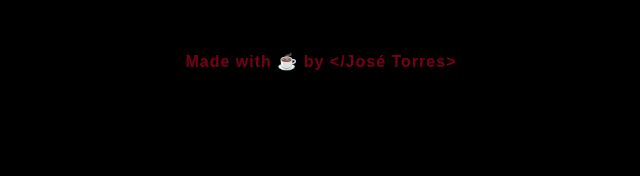
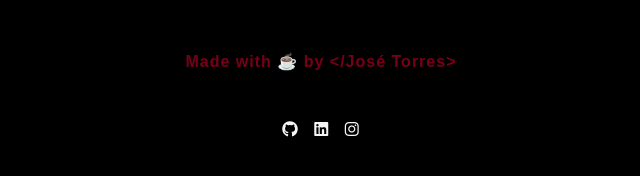
Before and after one commit to JoseTorres82/calculadora, a plain HTML site: page index.html in a window 1280 px wide. Shown: the part 542-718 px from the top of the page, 319-959 px from the left. Drawn offline with Linux system fonts and the light colour scheme.

Commit message:
primerCalculadoraBasicaHtmlCssJsIcons

```diff
--- a/css/styles.css
+++ b/css/styles.css
@@ -1,6 +1,6 @@
-*{
-    margin:0;
-    padding:0;
+* {
+    margin: 0;
+    padding: 0;
     font-family: sans-serif;
     font-size: 16px;
     line-height: 1.6;
@@ -9,9 +9,11 @@
     font-weight: 700;
     text-align: center;
 }
+
 body {
     background-color: black;
 }
+
 .main-container {
     max-width: 1200px;
     margin: 0 auto;
@@ -20,7 +22,8 @@ body {
     justify-content: center;
     align-items: center;
 }
-.calculadora{
+
+.calculadora {
     max-width: 318px;
     margin: 0 auto;
     translate: calc(50% 50%);
@@ -32,14 +35,16 @@ body {
     border-radius: 8px;
     margin-top: 50px;
 }
-.display-screen{
+
+.display-screen {
     width: 100%;
     height: 80px;
     margin: 0 auto;
     margin-top: 5px;
     margin-bottom: 5px;
 }
-#display{
+
+#display {
     margin: 0 auto;
     width: 90%;
     height: 100%;
@@ -74,6 +79,7 @@ body {
     margin: 5px;
     transition: .2s;
 }
+
 .btn-number {
     width: 40px;
     height: 40px;
@@ -84,6 +90,7 @@ body {
     margin: 5px;
     transition: .2s;
 }
+
 .btn-equal {
     width: 40px;
     height: 100px;
@@ -93,29 +100,42 @@ body {
     transition: .2s;
 }
 
-#clear, .divi, .backspace, #x, .rest, #point, #d0, .mas{
+#clear,
+.divi,
+.backspace,
+#x,
+.rest,
+#point,
+#d0,
+.mas {
     background-color: rgb(223, 223, 72);
 
 }
-.btn-operator{
+
+.btn-operator {
     background-color: rgb(223, 223, 72);
 }
+
 .btn-operator:hover {
     background-color: rgb(97, 121, 13);
     transform: scale(1.1);
 }
+
 #point:hover {
     background-color: rgb(97, 121, 13);
     transform: scale(1.1);
 }
+
 #d0:hover {
     background-color: rgb(97, 121, 13);
     transform: scale(1.1);
 }
-.btn-number:hover{
+
+.btn-number:hover {
     background-color: cadetblue;
     transform: scale(1.1);
 }
+
 .logos-icons {
     display: inline-block;
     width: 318px;
@@ -125,16 +145,32 @@ body {
     gap: 5px;
 }
 
-.btn-equal:hover{
+.btn-equal:hover {
     background-color: rgb(116, 5, 27);
     transform: scale(1.1);
 }
 
 #footer {
+    max-width: 1200px;
+    margin: 0 auto;
     width: 100%;
     height: 100px;
     display: flex;
+    flex-direction: column;
     justify-content: center;
     align-items: center;
     color: rgb(119, 0, 24);
 }
+.social-media {
+    max-width: 1100px;
+    margin: 0 auto;
+}
+.social-media a{
+    display: inline-block;
+    padding: 5px;
+    margin-bottom: 15px;
+    color: #f5f5f5;
+}
+.social-media a:hover {
+    transform: scale(1.1);
+}
--- a/index.html
+++ b/index.html
@@ -5,6 +5,7 @@
     <meta http-equiv="X-UA-Compatible" content="IE=edge">
     <meta name="viewport" content="width=device-width, initial-scale=1.0">
     <link rel="stylesheet" href="/css/styles.css">
+    <script src="https://kit.fontawesome.com/1ed3578477.js" crossorigin="anonymous"></script>
     <title>claculadora</title>
 </head>
 <body>
@@ -64,6 +65,11 @@
 
         </div>
     </footer>
+    <div class="social-media">
+        <a href="https://github.com/JoseTorres82" target="_blank"><i class="fa-brands fa-github"></i></a>
+        <a href="#"><i class="fa-brands fa-linkedin"></i></a>
+        <a href="#"><i class="fa-brands fa-instagram"></i></a>
+    </div>
     <script src="/script.js"></script>
 
 </body>
--- a/script.js
+++ b/script.js
@@ -26,3 +26,6 @@ const footer = document.getElementById('footer');
 const h2 = document.createElement('h2');
 h2.innerText = 'Made with ☕ by </José Torres>';
 footer.appendChild(h2);
+const div = document.createElement('div')
+div.classList.add('social-media');
+footer.appendChild(div);
```
